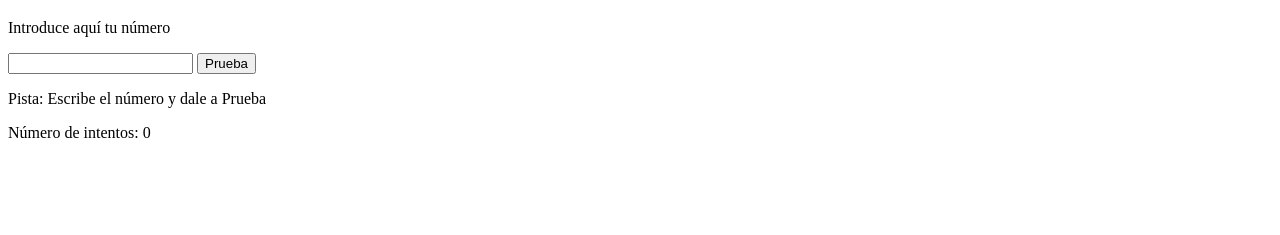
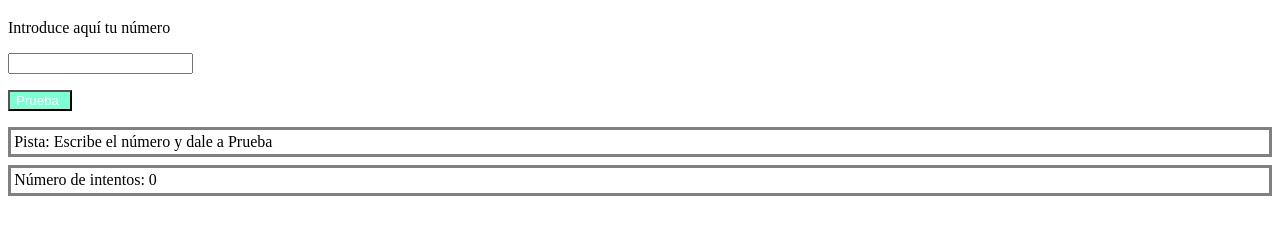
Before and after one commit to Adalab/modulo-2-evaluacion-intermedia-BessyEscobar, a plain HTML site: page index.html in a window 1280 px wide. Shown: the part 61-296 px from the top of the page. Drawn offline with Linux system fonts and the light colour scheme.

Commit message:
adding style

```diff
--- a/css/style.css
+++ b/css/style.css
@@ -0,0 +1,20 @@
+.testbtn {
+    color: white;
+    background-color: aquamarine;
+    display: flex;
+    width: 4rem;
+    height: auto;
+    margin-top: 1rem;
+    margin-bottom: 1rem;
+}
+
+.key {
+    border: solid grey;
+    padding: 0.2rem;
+    margin-bottom: 0.5rem;
+}
+
+.numbertry {
+    border: solid grey;
+    padding: 0.2rem;
+}
--- a/index.html
+++ b/index.html
@@ -10,10 +10,10 @@
     <h1>Adivina el número</h1>
     <p>Introduce aquí tu número</p>
     <input type="number" name="" id="" />
-    <button>Prueba</button>
+    <button class="testbtn">Prueba</button>
 
-    <p>Pista: Escribe el número y dale a Prueba</p>
-    <p>Número de intentos: 0</p>
+    <div class="key">Pista: Escribe el número y dale a Prueba</div>
+    <div class="numbertry">Número de intentos: 0</div>
 
     <script src="./JS/main.js"></script>
   </body>
```
